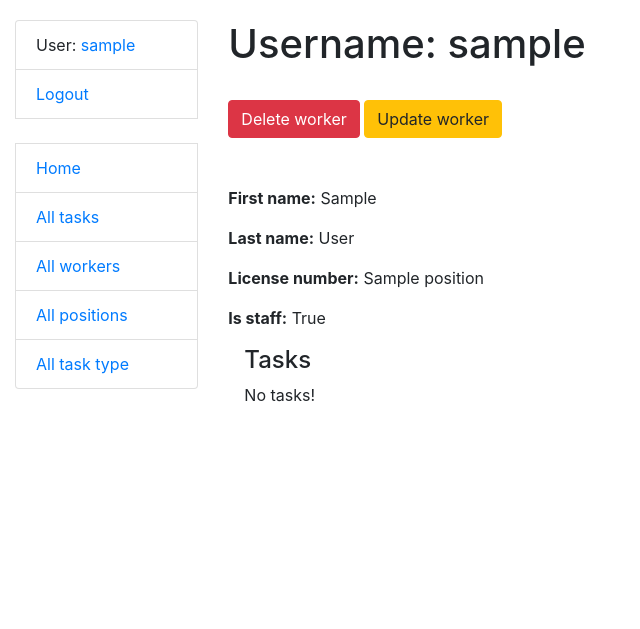
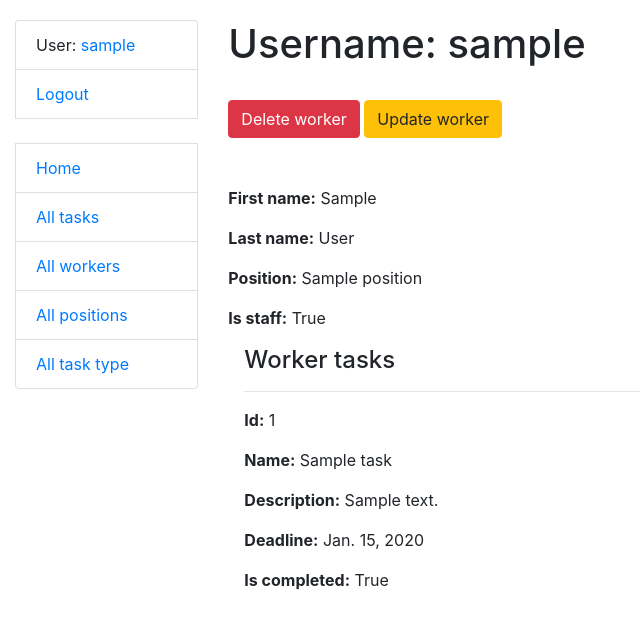
Before and after one commit to kostya-kononenko/Project_IT_company_task_manager, a Django app: page /workers/1/ in a window 1280 px wide. Shown: the top 629 px of the page, without its empty margins (0-640 px from the left). Run offline with Django 4.2, Linux system fonts and the light colour scheme; a user stored in the database is signed in; tables that the repository leaves empty hold one stand-in row (values such as "Sample post").

Commit message:
added a list of tasks for worker

```diff
--- a/task_manager/views.py
+++ b/task_manager/views.py
@@ -36,7 +36,6 @@ class TaskListView(LoginRequiredMixin, generic.ListView):
         name = self.request.GET.get("name", "")
         context["search_form"] = TaskSearchForm(initial={"name": name})
         context["count_all_task"] = Task.objects.all().count()
-
         context["count_completed_task"] = Task.objects.filter(is_completed=True).count()
         context["count_current_task"] = Task.objects.filter(is_completed=False).count()
 
--- a/templates/task_manager/worker_detail.html
+++ b/templates/task_manager/worker_detail.html
@@ -11,20 +11,21 @@
 
   <p><strong>First name:</strong> {{ worker.first_name }}</p>
   <p><strong>Last name:</strong> {{ worker.last_name }}</p>
-  <p><strong>License number:</strong> {{ worker.position }}</p>
+  <p><strong>Position:</strong> {{ worker.position }}</p>
   <p><strong>Is staff:</strong> {{ worker.is_staff }}</p>
 
   <div class="ml-3">
-    <h4>Tasks</h4>
+    <h4>Worker tasks</h4>
+      {% for task in worker.workers.all %}
+          <hr>
+          <p><strong>Id:</strong> {{ task.id }}</p>
+          <p><strong>Name:</strong> {{ task.name }}</p>
+          <p><strong>Description:</strong> {{ task.descriptions }}</p>
+          <p><strong>Deadline:</strong> {{ task.deadline }}</p>
+          <p><strong>Is completed:</strong> {{ task.is_completed }}</p>
+      {% empty %}
+        <p>No tasks!</p>
+      {% endfor %}
+  </div>
 
-    {% for tasks in task.workers.all %}
-        <hr>
-        <p><strong>Name:</strong> {{ task.name }}</p>
-        <p><strong>Description:</strong> {{ task.description }}</p>
-        <p class="text-muted"><strong>Id:</strong> {{task.id}}</p>
-
-    {% empty %}
-      <p>No tasks!</p>
-    {% endfor %}
-  </div>
 {% endblock %}
```
